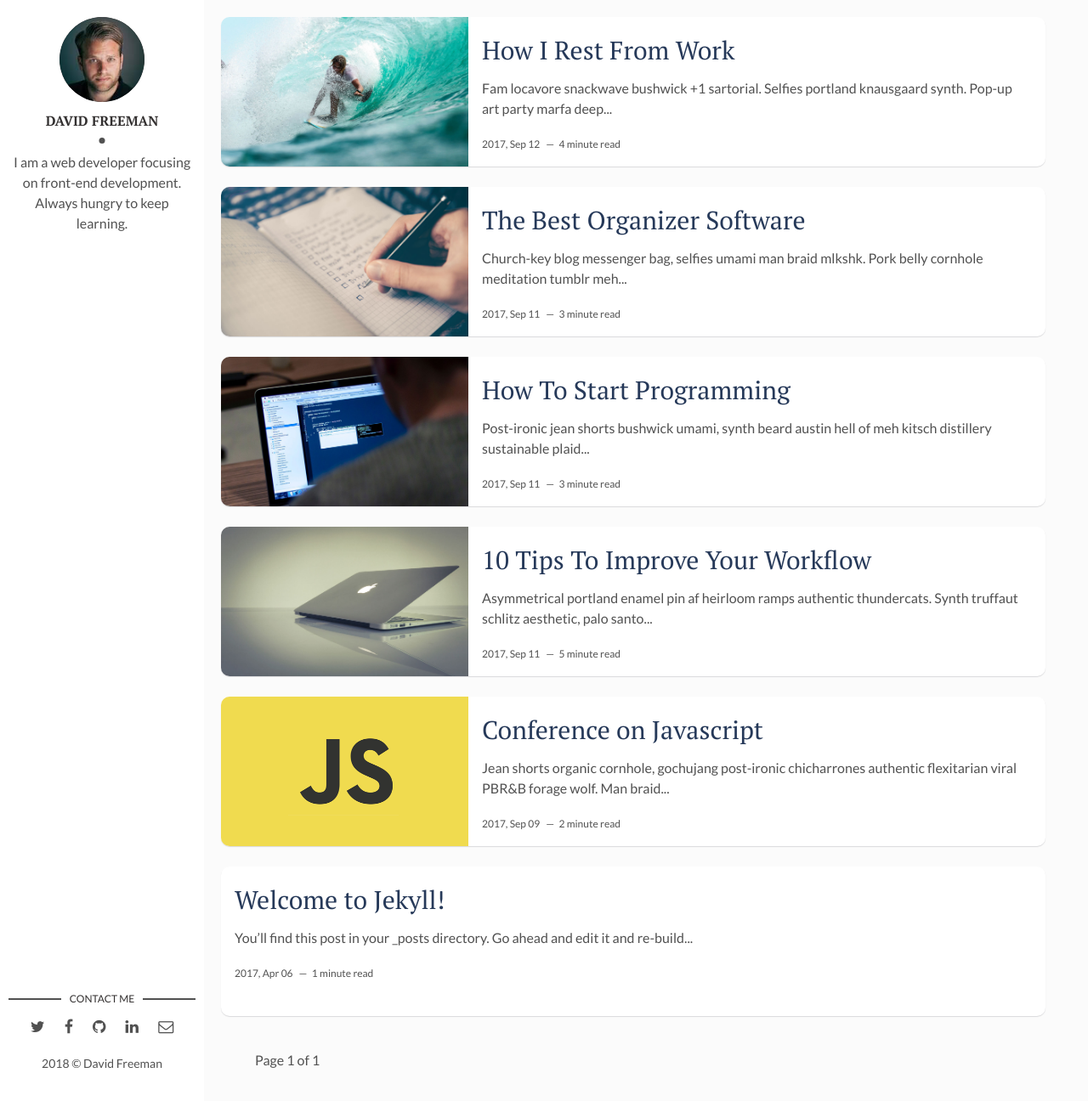
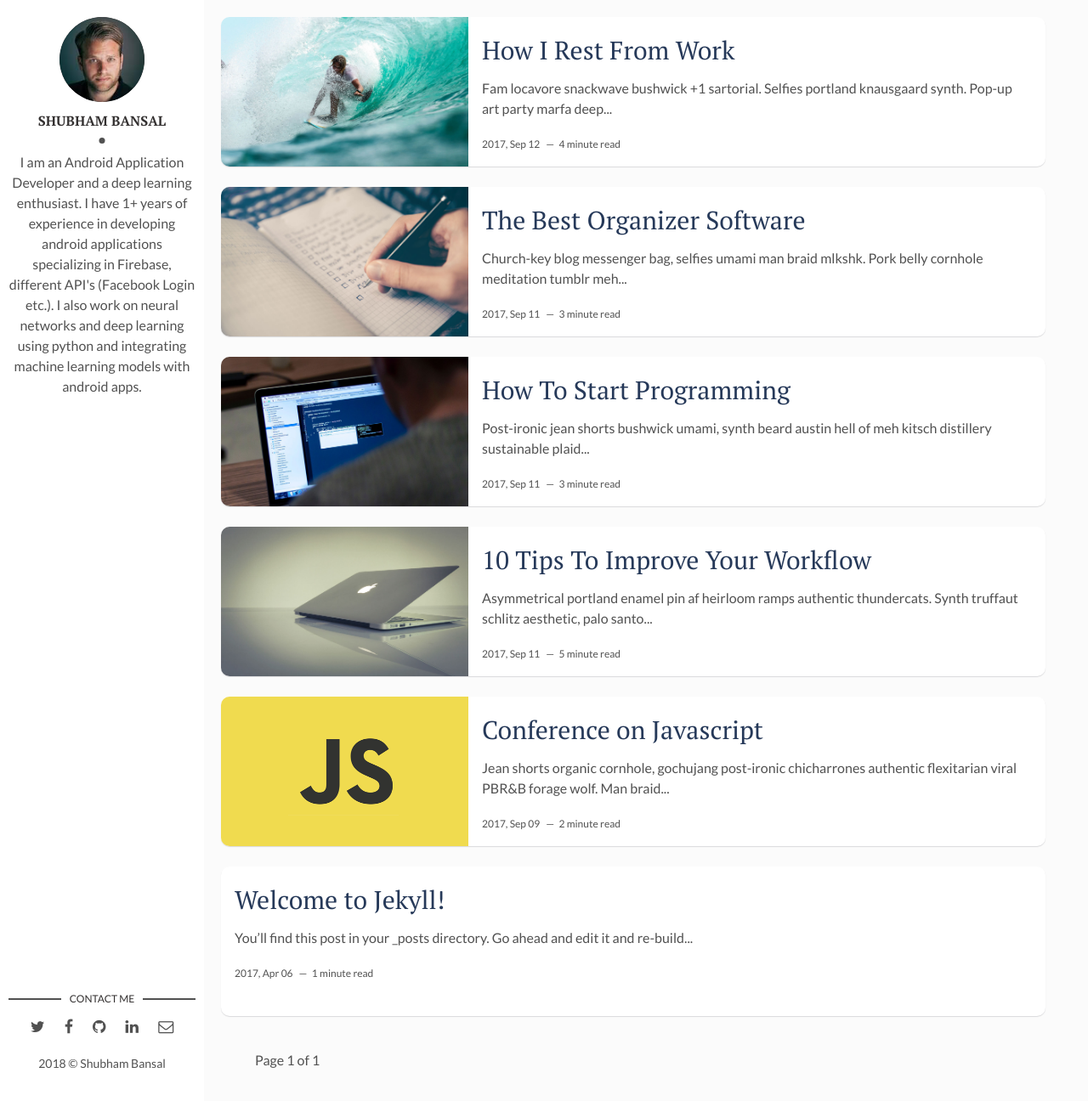
Before and after one commit to shbhmbnsl1/shbhmbnsl1.github.io, a Jekyll site: the page built from index.html, in a window 1280 px wide and 1296 px high. Shown: the whole window at 85% size. Built offline with Jekyll 4.4.1, drawn with Linux system fonts in a browser that asks for light colours; the list of posts is cut into pages by our own code.

Commit message:
Changes in config

```diff
--- a/_config.yml
+++ b/_config.yml
@@ -9,17 +9,17 @@ url: "" # the base hostname & protocol for your site, e.g. http://example.com
 site-twitter: #if your site has a twitter account, enter it here
 
 # Author Settings
-author: David Freeman # add your name
+author: Shubham Bansal # add your name
 author-img: david-freeman.jpg # add your photo
-about-author: I am a web developer focusing on front-end development. Always hungry to keep learning. # add description
+about-author: I am an Android Application Developer and a deep learning enthusiast. I have 1+ years of experience in developing android applications specializing in Firebase, different API's (Facebook Login etc.). I also work on neural networks and deep learning using python and integrating machine learning models with android apps. # add description
 social-twitter: # add your Twitter handle
 social-facebook: # add your Facebook handle
-social-github: artemsheludko # add your Github handle
+social-github: shbhmbnsl1 # add your Github handle
 social-linkedin: # add your Linkedin handle
 social-email: # add your Email address
 
 # Disqus
-discus-identifier: mr-brown # add your discus identifier
+discus-identifier:  # add your discus identifier
 
 # Tracker
 analytics: # Google Analytics
```
